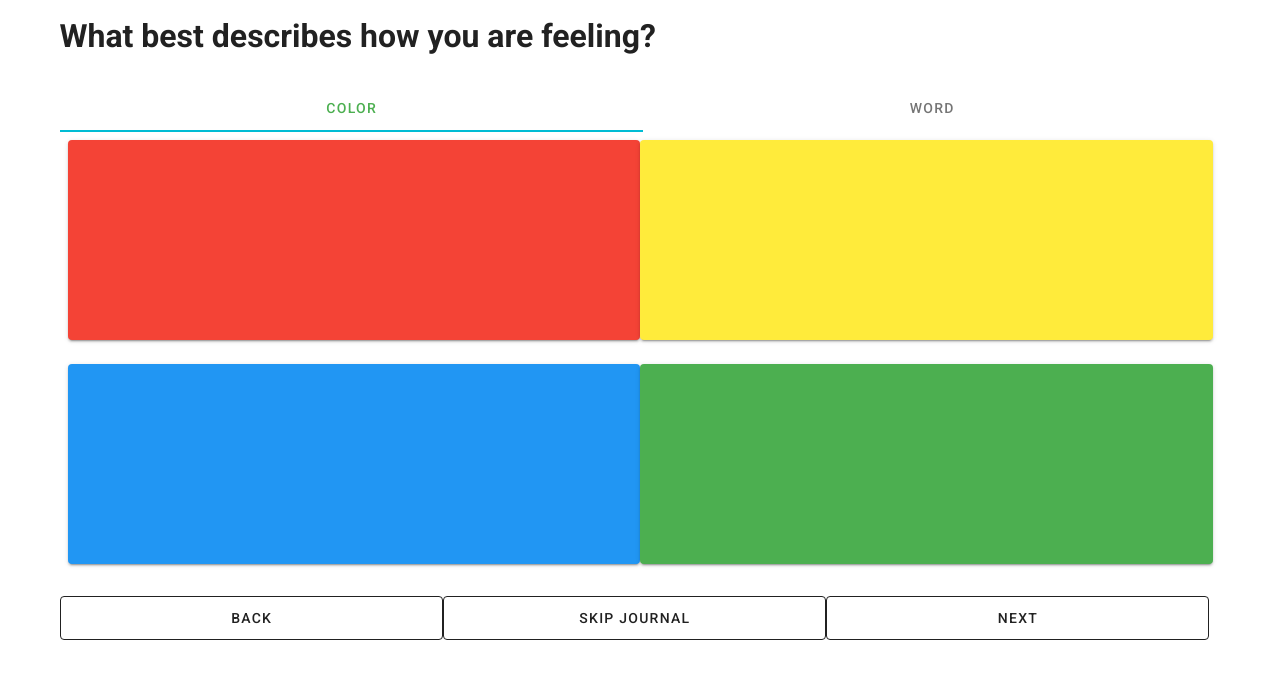
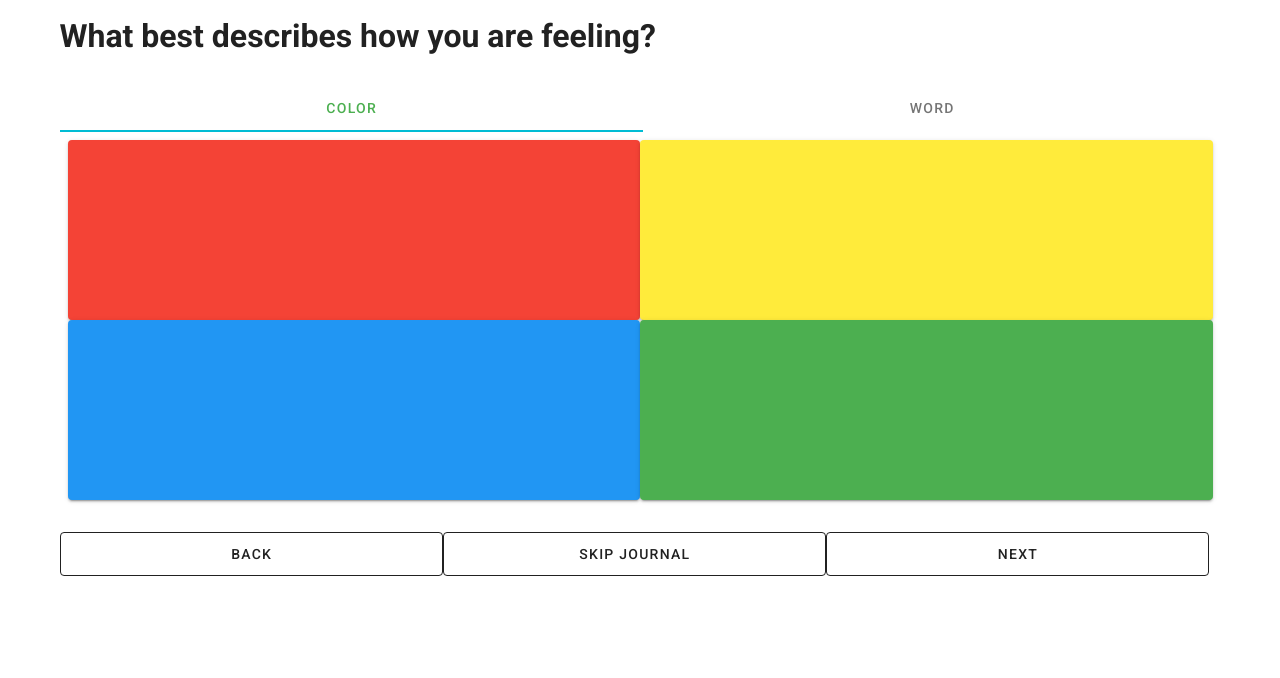
Before and after one commit to tg0488/mood-meter, a Vue app: page /Journal in a window 1280 px wide. Shown: the top 678 px of the page. Built offline with nearby package versions, Linux system fonts and the light colour scheme.

Commit message:
fixed the gutters

```diff
--- a/src/views/Journal.vue
+++ b/src/views/Journal.vue
@@ -16,14 +16,14 @@
             <v-tab-item>
               <v-card flat>
                 <v-card-actions>
-                    <v-row>
+                    <v-row no-gutters>
                         <v-col cols="12">
-                      <v-btn width="50%" height="200px" color="red"></v-btn>
-                      <v-btn width="50%" height="200px" color="yellow"></v-btn>
+                      <v-btn width="50%" height="180px" color="red"></v-btn>
+                      <v-btn width="50%" height="180px" color="yellow"></v-btn>
                     </v-col>
                     <v-col cols="12">
-                      <v-btn width="50%" height="200px" color="blue"></v-btn>
-                      <v-btn width="50%" height="200px" color="green"></v-btn>
+                      <v-btn width="50%" height="180px" color="blue"></v-btn>
+                      <v-btn width="50%" height="180px" color="green"></v-btn>
                     </v-col>
                   </v-row>
                 </v-card-actions>
```
